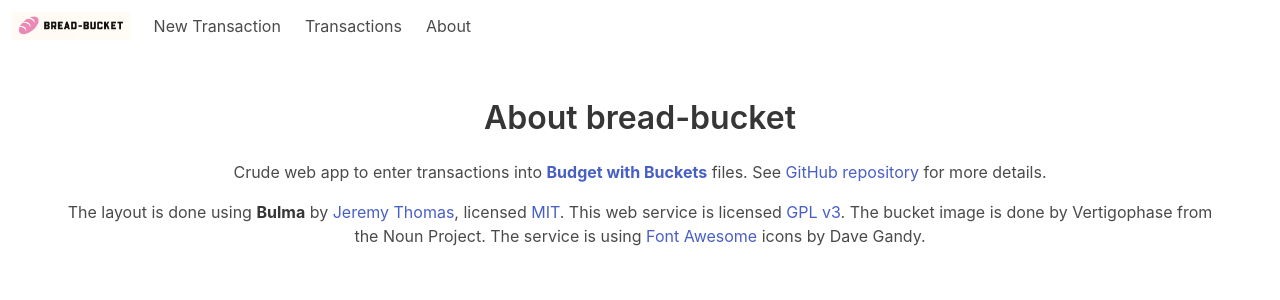
After one commit to cmeury/bread-bucket, a Flask app: page /about in a window 1280 px wide. The commit adds this page. Shown: the top 300 px of the page. Run offline with Flask 2, Linux system fonts and the light colour scheme; tables that the repository leaves empty hold one stand-in row (values such as "Sample post").

Commit message:
adding basic auth, polish ui

```diff
--- a/app/__init__.py
+++ b/app/__init__.py
@@ -14,11 +14,14 @@
         SECRET_KEY='dev'
     )
 
-    app.config['DB_FILE'] = os.environ.get("DB_FILE", default='/app/db.buckets')
-    app.logger.warn("Connecting to SQLite Database File: %s", app.config['DB_FILE'])
-    app.config['SQLALCHEMY_DATABASE_URI'] = 'sqlite:///' + app.config['DB_FILE']
+    app.config['HTTP_BASIC_AUTH_USERNAME'] = os.environ.get("HTTP_BASIC_AUTH_USERNAME", default='buckets')
+    app.config['HTTP_BASIC_AUTH_PASSWORD'] = os.environ.get("HTTP_BASIC_AUTH_PASSWORD", default='dev')
+
+    db_file = os.environ.get("DB_FILE", default='/app/db.buckets')
+    app.config['SQLALCHEMY_DATABASE_URI'] = 'sqlite:///' + db_file
     app.config['SQLALCHEMY_TRACK_MODIFICATIONS'] = False
 
+    app.logger.warn("Connecting to SQLite Database File: %s", db_file)
     db.init_app(app)
 
     from . import views
--- /dev/null
+++ b/app/templates/about.html
@@ -0,0 +1,36 @@
+{% extends "layout.html" %}
+
+{% block title %}Transactions{% endblock %}
+
+{% block head %}
+  {{ super() }}
+  <style type="text/css">
+      .important {
+          color: #336699;
+      }
+  </style>
+{% endblock %}
+
+{% block content %}
+  <section class="section">
+    <div class="container">
+      <h1 class="title has-text-centered">
+        About bread-bucket
+      </h1>
+      <div class="content has-text-centered">
+        <p>
+          Crude web app to enter transactions into <strong><a href="https://www.budgetwithbuckets.com/">Budget with
+          Buckets</a></strong> files. See <a href="https://github.com/cmeury/bread-bucket">GitHub repository</a> for
+          more details.
+        </p>
+        <p>The layout is done using <strong>Bulma</strong> by <a href="https://jgthms.com">Jeremy Thomas</a>, licensed
+          <a href="http://opensource.org/licenses/mit-license.php">MIT</a>. This web service
+          is licensed <a href="https://choosealicense.com/licenses/gpl-3.0/">GPL v3</a>. The bucket image is done by
+          Vertigophase from the Noun Project. The service is using <a href="http://fontawesome.io">Font Awesome</a>
+          icons by Dave Gandy.
+        </p>
+      </div>
+
+    </div>
+  </section>
+{% endblock %}
--- a/app/templates/layout.html
+++ b/app/templates/layout.html
@@ -12,14 +12,5 @@
 <body>
 {% include 'navbar.html' %}
 {% block content %}{% endblock %}
-<footer class="footer">
-  <div class="content has-text-centered">
-    <p>
-      <strong>Bulma</strong> by <a href="https://jgthms.com">Jeremy Thomas</a>. The source code is licensed
-      <a href="http://opensource.org/licenses/mit-license.php">MIT</a>. The website content
-      is licensed <a href="http://creativecommons.org/licenses/by-nc-sa/4.0/">CC BY NC SA 4.0</a>.
-    </p>
-  </div>
-</footer>
 </body>
 </html>
--- a/app/templates/navbar.html
+++ b/app/templates/navbar.html
@@ -1,6 +1,6 @@
 <nav class="navbar" role="navigation" aria-label="main navigation">
   <div class="navbar-brand">
-    <a class="navbar-item" href="/">
+    <a class="navbar-item" href="/about">
       <img src="{{ url_for('static', filename='breadbucket.png') }}" height="40">
     </a>
 
@@ -13,17 +13,18 @@
 
   <div id="navbarBasicExample" class="navbar-menu">
     <div class="navbar-start">
-      <a class="navbar-item">
-        Home
+
+      <a class="navbar-item" href="/transaction">
+        New Transaction
       </a>
 
       <a class="navbar-item" href="/transactions">
         Transactions
       </a>
+      <a class="navbar-item" href="/about">
+        About
+      </a>
 
-      <a class="navbar-item" href="/transaction">
-        New Transaction
-      </a>
 
   </div>
 </nav>
--- a/app/views.py
+++ b/app/views.py
@@ -1,5 +1,9 @@
 from flask import request, render_template, redirect, Blueprint, current_app
+from flask_httpauth import HTTPBasicAuth
+from flask_limiter import Limiter
+from flask_limiter.util import get_remote_address
 from sqlalchemy import exc
+from werkzeug.security import generate_password_hash, check_password_hash
 
 from app import db
 from app.forms import TransactionEntryForm
@@ -8,6 +12,17 @@
 DEFAULT_LIMIT = 10
 
 views = Blueprint('views', __name__)
+limiter = Limiter(current_app, key_func=get_remote_address)
+auth = HTTPBasicAuth()
+
+
+@auth.verify_password
+def verify_password(username, password):
+    cfg_username = current_app.config['HTTP_BASIC_AUTH_USERNAME']
+    cfg_password = current_app.config['HTTP_BASIC_AUTH_PASSWORD']
+    cfg_password_hash = generate_password_hash(cfg_password)
+    if username == cfg_username and check_password_hash(cfg_password_hash, password):
+        return username
 
 
 @views.app_template_filter()
@@ -22,7 +37,19 @@
     db.session.rollback()
 
 
+@auth.error_handler
+def auth_error(status):
+    return render_template("access_denied.html", status=status)
+
+
+@views.route('/about')
+def about():
+    return render_template('about.html')
+
+
 @views.route('/transactions/<account_id>')
+@auth.login_required
+@limiter.limit("10/minute")
 def transactions_for(account_id=None):
     limit = request.args.get('limit') or DEFAULT_LIMIT
     tx = Transaction.query.filter_by(account_id=account_id).order_by(Transaction.posted.desc()).limit(limit)
@@ -31,16 +58,21 @@
 
 
 @views.route('/transactions')
+@auth.login_required
+@limiter.limit("10/minute")
 def transactions():
     limit = request.args.get('limit') or DEFAULT_LIMIT
+
+    # get non-closed accounts
+    accounts = Account.query.filter_by(closed=0).order_by('name')
+
     tx = Transaction.query.order_by(Transaction.posted.desc()).limit(limit)
-    return render_template('transactions.html', tx=tx, limit=limit)
-
-
-
+    return render_template('transactions.html', tx=tx, limit=limit, accounts=accounts)
 
 
 @views.route('/transaction', methods=['GET', 'POST'])
+@auth.login_required
+@limiter.limit("10/minute")
 def new_transaction():
 
     # instantiate new entry form
@@ -66,5 +98,7 @@
 
 
 @views.route('/transaction/success')
+@auth.login_required
+@limiter.limit("10/minute")
 def transaction_success():
     return render_template('transaction-success.html')
--- a/requirements.txt
+++ b/requirements.txt
@@ -4,3 +4,6 @@
 Flask-SQLAlchemy~=2.5.1
 SQLAlchemy~=1.4.26
 pytz~=2021.3
+Flask-HTTPAuth~=4.5.0
+Werkzeug~=2.0.2
+Flask-Limiter~=1.4
```
Also changed, not shown: app/templates/access_denied.html (added, +28 -0 lines), app/templates/transaction-success.html (+9 -6 lines), app/templates/transaction.html (+29 -17 lines), app/templates/transactions.html (+9 -2 lines), README.md, app/static/bucket.png (added).
